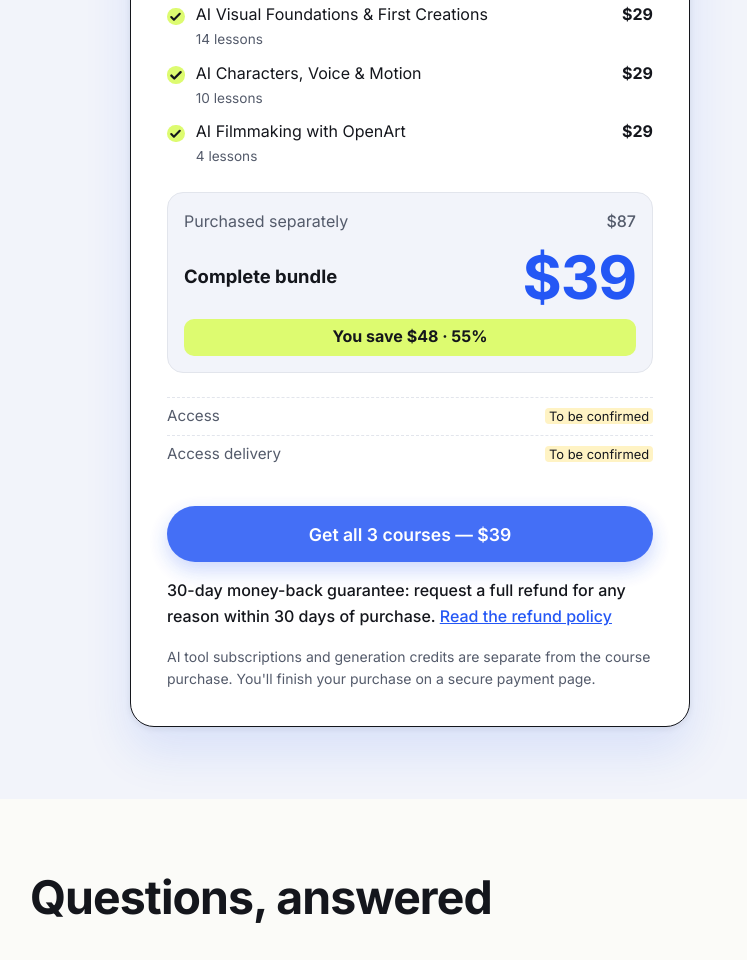
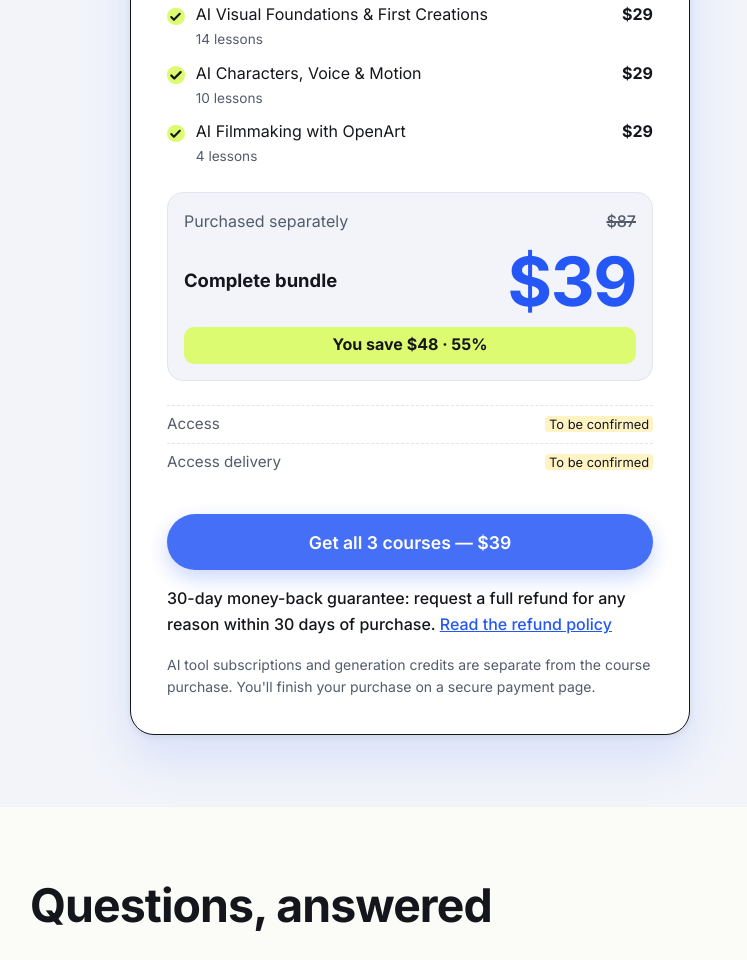
Before and after one commit to sergiimariukhnyk-cpu/ai-creator-bundle-site, a plain HTML site: page index.html in a window 1280 px wide. Shown: the part 3993-4953 px from the top of the page, without its empty margins (230-977 px from the left). Drawn offline with Linux system fonts and the light colour scheme.

Commit message:
Pricing summary: strike through the separate total, enlarge the bundle price
Co-Authored-By: Claude Sonnet 5.5 <noreply@anthropic.com>

```diff
--- a/styles.css
+++ b/styles.css
@@ -439,3 +439,7 @@ html{scroll-padding-top:var(--scroll-pad,76px)}
 .price-summary .sum-bundle > span:first-child{font-size:1.15rem}
 .price-summary .sum-bundle .price-now{font-size:clamp(2.75rem,8vw,3.75rem);line-height:1;letter-spacing:-.02em}
 .price-summary .sum-sep .sum-val{font-weight:500}
+
+/* ===== pricing summary: struck-through separate total, larger bundle price (v13) ===== */
+.price-summary .sum-sep .sum-val{color:var(--muted);text-decoration:line-through;text-decoration-thickness:1.5px}
+.price-summary .sum-bundle .price-now{font-size:clamp(3rem,9vw,4.25rem)}
```
